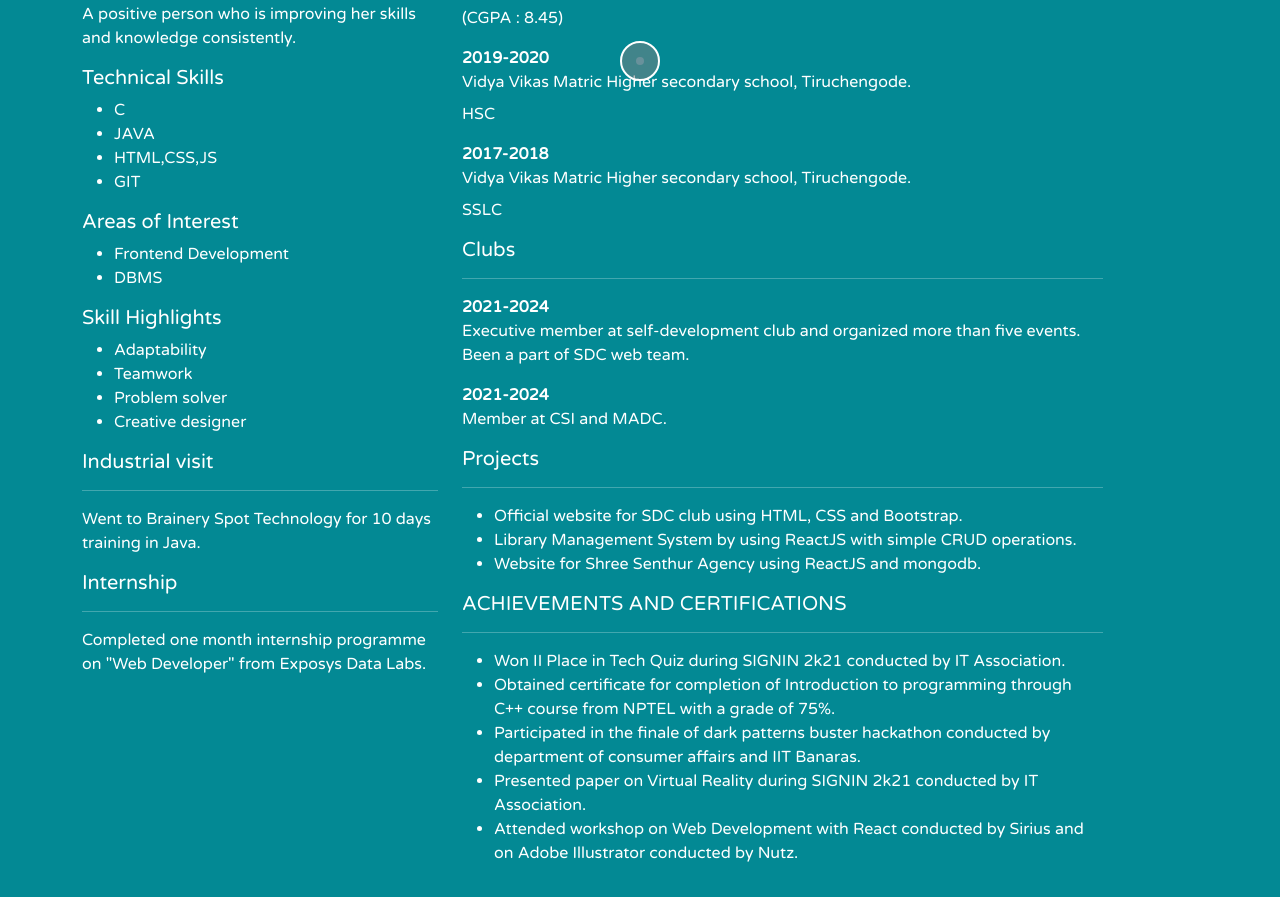
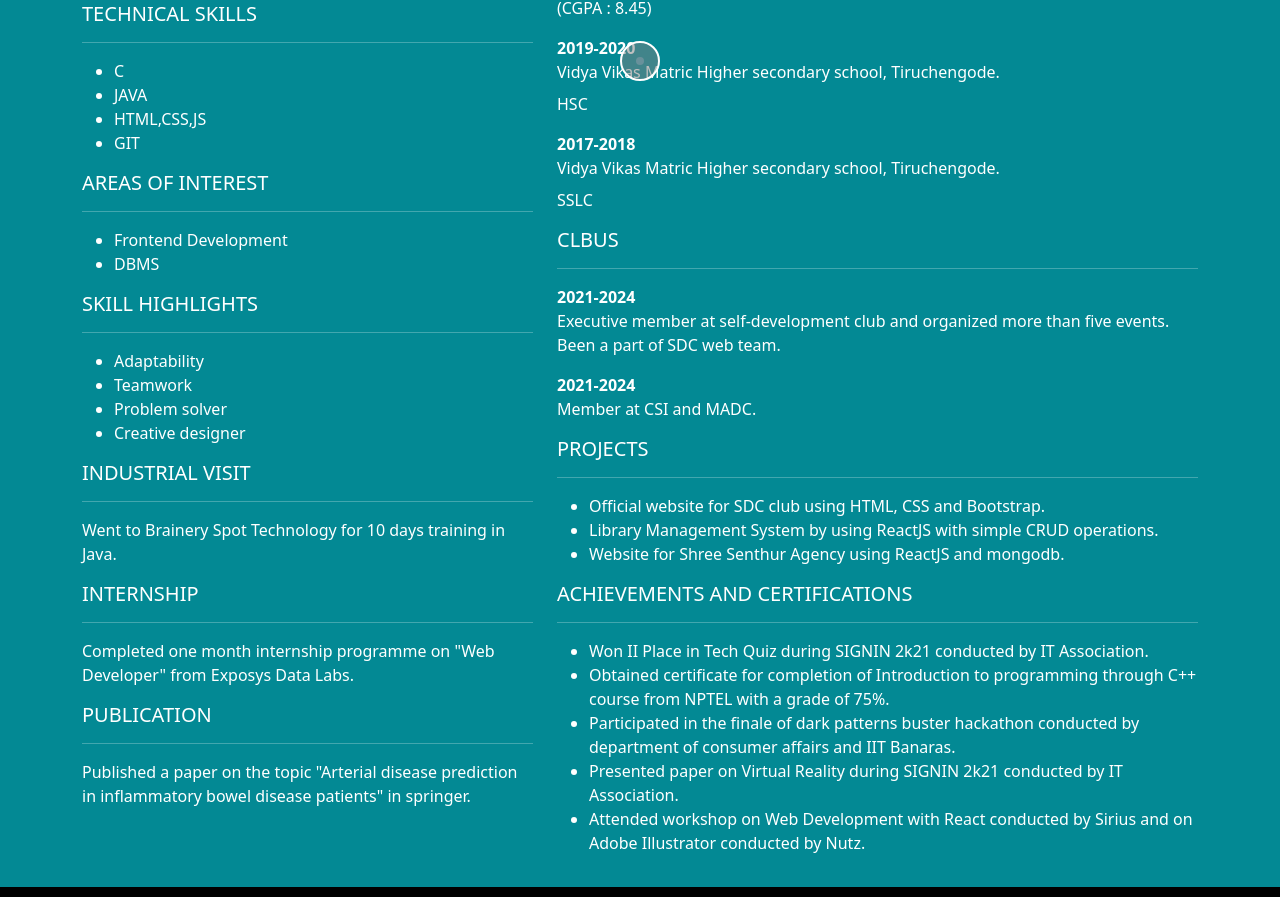
Before and after one commit to Dhivya-E/Dhivya-Portfolio, a plain HTML site: page curriculum.html in a window 1280 px wide. Shown: the part 339-1236 px from the top of the page. Drawn offline with nearby package versions, Linux system fonts and the light colour scheme; a web font is replaced by a local one.

Commit message:
third commit

```diff
--- a/card.css
+++ b/card.css
@@ -5,13 +5,15 @@
 
 
 .gr-1{background:linear-gradient(170deg, #03639e 0%, #0f8bc0 100%);}
-.gr-2{background:linear-gradient(170deg, #01E4F8 0%, #061042  100%);}
+.gr-2{background:linear-gradient(170deg, #03639e 0%, #0f8bc0 100%);}
 .gr-3{background: linear-gradient(170deg, #03639e 0%,  #0f8bc0 100%);}
 
 *{transition: .5s;
   font-family: "Varela Round", sans-serif;
   font-weight: 400;
-  font-style: normal;}
+  font-style: normal;
+  overflow-x: hidden;
+}
 
 .h-100{height: 100vh !important;}
 .align-middle{
@@ -61,7 +63,7 @@
 
     filter: brightness(1.3);
     ::before{
-      filter: brightness(.5);
+
       top: -100%;
       left: 200%;
     }
@@ -119,5 +121,6 @@
     line-height: 0;
     opacity: .2;
     color:rgba(255,255,255,1);
+    overflow: visible !important;
   }
 }
--- a/curriculum.html
+++ b/curriculum.html
@@ -8,7 +8,7 @@
 <link rel="preconnect" href="https://fonts.gstatic.com" crossorigin>
 <link href="https://fonts.googleapis.com/css2?family=Edu+VIC+WA+NT+Beginner:wght@400..700&family=Varela+Round&display=swap" rel="stylesheet">
     <link rel="stylesheet" href="style.css" />
-    <link rel="stylesheet" href="card.css" />
+
     <link href="https://cdn.jsdelivr.net/npm/bootstrap@5.3.0-alpha1/dist/css/bootstrap.min.css" rel="stylesheet" integrity="sha384-GLhlTQ8iRABdZLl6O3oVMWSktQOp6b7In1Zl3/Jr59b6EGGoI1aFkw7cmDA6j6gD" crossorigin="anonymous">
     <link rel="stylesheet" href="https://cdnjs.cloudflare.com/ajax/libs/font-awesome/6.3.0/css/all.min.css" />
   </head>
@@ -17,7 +17,10 @@
     <header class=" fixed-top">
       <nav class="container-xxl navbar navbar-expand-lg ">
         <div class="container-fluid">
-          <a class="navbar-brand text-white fw-bold " href="#">Dhivya E</a>
+
+          <a class="navbar-brand text-white fw-bold " href="#">
+            <img src="./images/logo.png" width="35" height="40" alt="">
+            Dhivya E</a>
           <button class="bg-white navbar-toggler" type="button" data-bs-toggle="collapse" data-bs-target="#navbarSupportedContent" aria-controls="navbarSupportedContent" aria-expanded="false" aria-label="Toggle navigation">
             <span class=" navbar-toggler-icon"></span>
           </button>
@@ -51,8 +54,8 @@
          </div>
       </div>
       <div class="row">
-        <div class="col-lg-4 mt-5 order-lg-0 order-1 ">
-          <h2 class="mt-3">Dhivya E</h2>
+        <div class="col-lg-5  order-lg-0 order-1 ">
+          <h2 class="">Dhivya E</h2>
 
           <ul class="list-unstyled contact-info">
             <li><i class="fas fa-envelope me-2"></i> dhivyait25@gmail.com</li>
@@ -62,39 +65,47 @@
 
           <p>A positive person who is improving her skills and knowledge consistently.</p>
 
-          <h5>Technical Skills</h5>
+          <h5>TECHNICAL SKILLS</h5>
+          <hr>
           <ul >
             <li>C</li>
             <li>JAVA</li>
             <li>HTML,CSS,JS</li>
             <li>GIT</li>
           </ul>
-          <h5>Areas of Interest</h5>
+          <h5>AREAS OF INTEREST</h5>
+          <hr>
           <ul >
             <li>Frontend Development</li>
             <li>DBMS</li>
           </ul>
-          <h5>Skill Highlights</h5>
+          <h5>SKILL HIGHLIGHTS</h5>
+          <hr>
           <ul >
             <li>Adaptability</li>
             <li>Teamwork</li>
             <li>Problem solver</li>
             <li>Creative designer</li>
           </ul>
-          <h5>Industrial visit</h5>
+          <h5>INDUSTRIAL VISIT</h5>
           <hr>
           <dl>
             <dd>Went to Brainery Spot Technology for 10 days training in Java.</dd>
           </dl>
-          <h5>Internship</h5>
+          <h5>INTERNSHIP</h5>
           <hr>
           <dl>
             <dd>Completed one month internship programme on "Web Developer" from Exposys Data Labs.</dd>
           </dl>
+          <h5>PUBLICATION</h5>
+          <hr>
+          <dl>
+            <dd>Published a paper on the topic "Arterial disease prediction in inflammatory bowel disease patients" in springer.</dd>
+          </dl>
         </div>
         <div class="col-lg-7 order-lg-1 order-0 mt-5 text-start">
 
-          <h3>Education</h3>
+          <h5>EDUCATION</h5>
           <hr>
           <dl>
             <dt>2020-2024 </dt>
@@ -113,7 +124,7 @@
             <dd>Vidya Vikas Matric Higher secondary school, Tiruchengode.</dd>
             <dd>SSLC</dd>
           </dl>
-          <h5>Clubs</h5>
+          <h5>CLBUS</h5>
           <hr>
           <dl>
             <dt>2021-2024 </dt>
@@ -123,7 +134,7 @@
             <dt>2021-2024 </dt>
             <dd>Member at CSI and MADC.</dd>
           </dl>
-          <h5>Projects</h5>
+          <h5>PROJECTS</h5>
           <hr>
           <ul >
             <li>Official website for SDC club using HTML, CSS and Bootstrap.</li>
--- a/style.css
+++ b/style.css
@@ -34,6 +34,8 @@
   .nav-link:hover{
     color:rgb(78, 191, 239) !important;
 }
+
+
   /* Hero section background image */
   .hero {
     height: 100vh;
@@ -42,7 +44,6 @@
     background-position: 60% 0%;
     background-size: cover;
     background-attachment: fixed;
-    font-family: 'Dancing Script', cursive !important;
 
   }
   .hero h1{
@@ -55,6 +56,7 @@
  .hero p{
   font-family: "Ultra", serif;
   font-size: 30px;
+  letter-spacing: 2px;
   color: #25386d !important;
  }
   .hero a{
```
Also changed, not shown: index.html (+2 -2 lines), project.html (+5 -3 lines).
